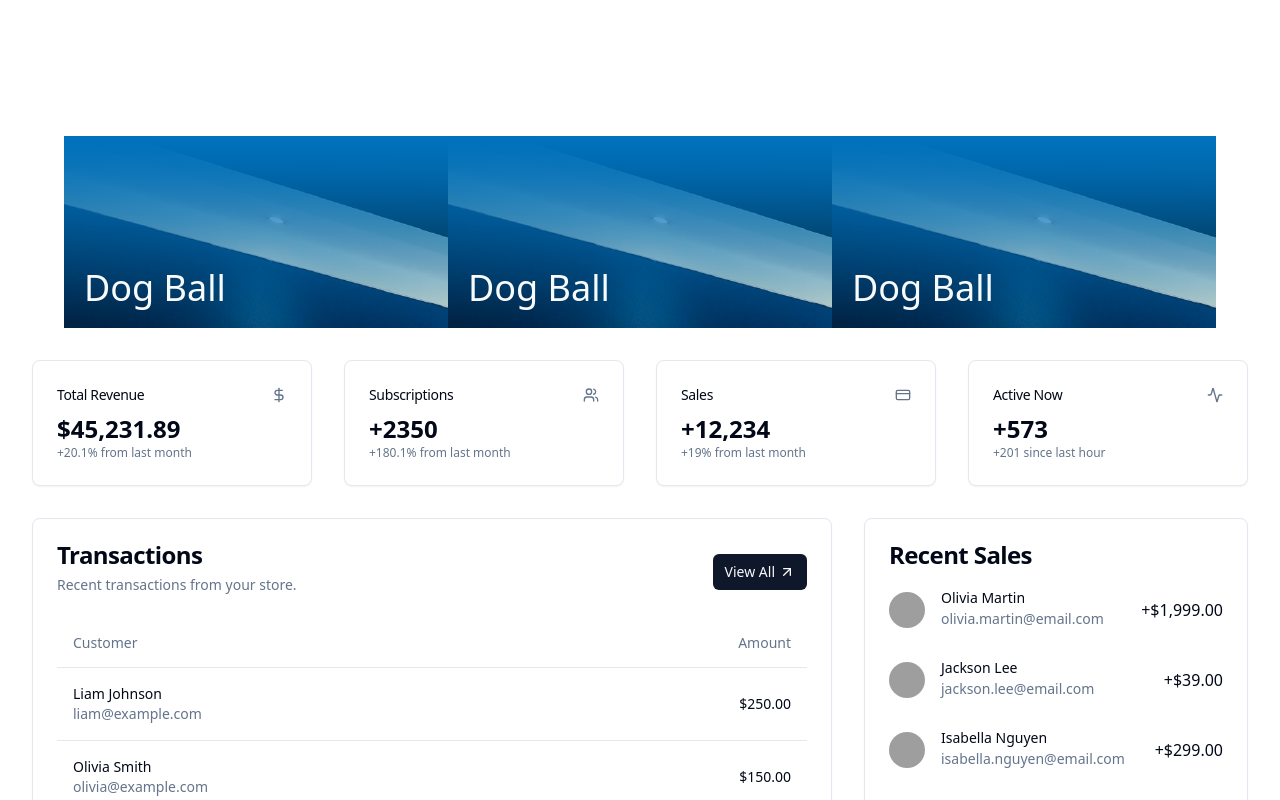
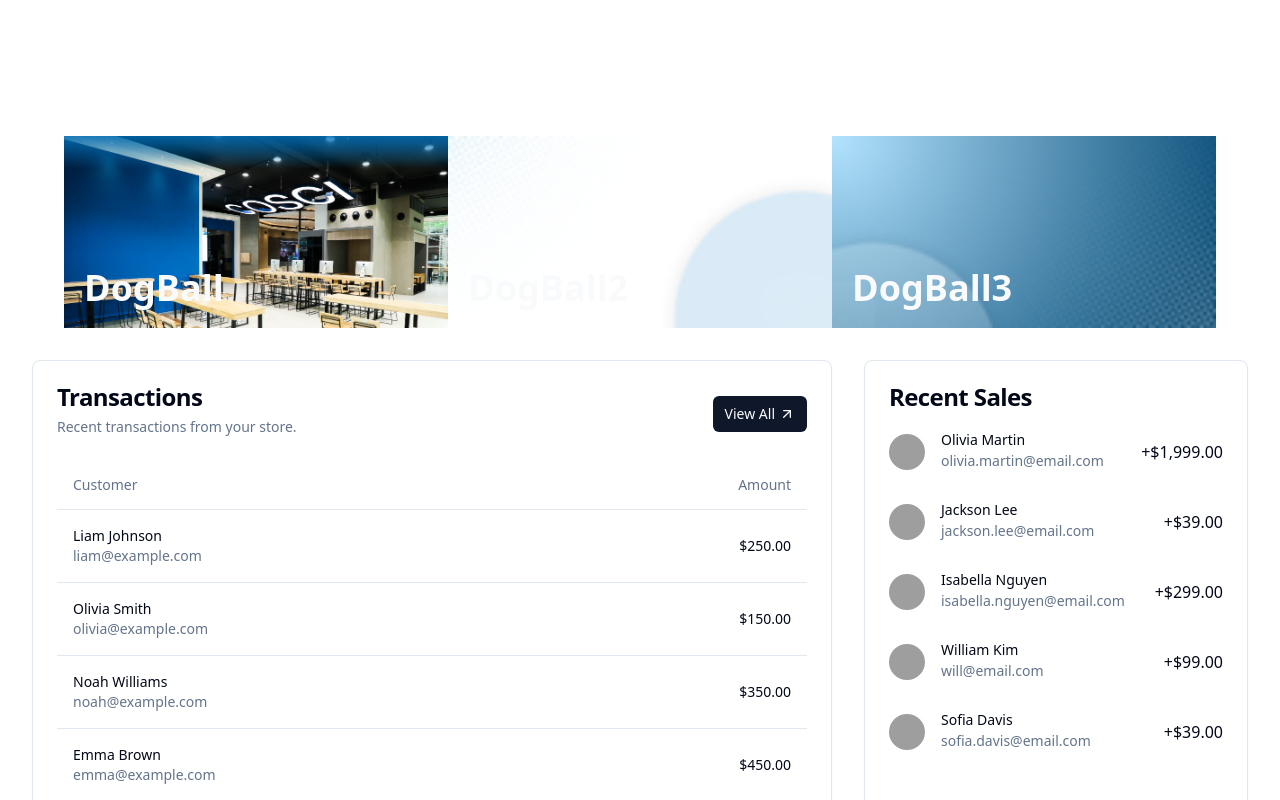
Before and after one commit to ppaauuoo/hcu-web-project, a React (Vite) app in the folder frontend/: page / in a window 1280 px wide. Shown: the part 920-1720 px from the top of the page. Built offline with nearby package versions, Linux system fonts and the light colour scheme; grey boxes are pictures that could not be loaded.

Commit message:
feat(UI): configurable hero button

```diff
--- a/frontend/src/pages/Home.tsx
+++ b/frontend/src/pages/Home.tsx
@@ -41,15 +41,16 @@ import { Link } from "react-router-dom";
 import * as React from "react";
 
 
-function HeroButton() {
+function HeroButton({ bgimg, context }: { bgimg: string, context: string }) {
   return (
     <Button className="p-0 h-48 rounded-none  ">
-      {/* <img
-        className="object-cover w-full h-full"
-        src="/hero.png"
-        alt="Hero Image"
-      /> */}
-      <div className="p-5 flex text-4xl w-full h-full items-end justify-start hover:opacity-50" style={{ backgroundImage: 'url(./hero.png)' }}>Dog Ball</div>
+
+      <div className="p-5 flex  w-full h-full items-end justify-start hover:opacity-50 " style={{ backgroundImage: `url(${bgimg})`, backgroundSize: 'cover', backgroundPosition: 'center', backgroundRepeat: 'no-repeat' }}>
+        <p className="text-4xl font-bold">
+          {context}
+        </p>
+
+      </div>
 
 
     </Button>
@@ -67,13 +68,6 @@ export default function Home() {
   return (
     <>
       <div className="overflow-hidden absolute w-full h-screen flex justify-center z-0">
-        {/* <img
-          className="object-cover w-full h-full"
-          src="/hero.png"
-          alt="Hero Image"
-        /> */}
-
-
         <Carousel
 
           plugins={[plugin.current]}
@@ -104,80 +98,25 @@ export default function Home() {
 
 
       <div className="relative min-h-screen">
-        <div className=" h-96"></div>
-        <div className=" h-96"></div>
-        <div className=" h-72"></div>
+        <div className=" h-96 p-96 "></div>
+        <div className=" h-72 "></div>
+        {/* <div className=" h-96"></div>
+        <div className=" h-72"></div> */}
         {/* <div className=" grid grid-cols-2 md:grid-cols-3  justify-items-stretch px-4 md:px-16 gap-0 z-20">
           <div></div>
           <div></div>
           <HeroButton />
         </div> */}
         <div className=" grid grid-cols-2 md:grid-cols-3  justify-items-stretch px-4 md:px-16 gap-0 z-20">
-          <HeroButton />
-          <HeroButton />
-          <HeroButton />
+          <HeroButton bgimg="/hero.png" context="DogBall" />
+          <HeroButton bgimg="/B1.png" context="DogBall2" />
+          <HeroButton bgimg="/B2.png" context="DogBall3" />
         </div>
       </div>
 
 
       <div className="flex-col">
         <main className="flex flex-1 flex-col gap-4 p-4 md:gap-8 md:p-8">
-          <div className="grid gap-4 md:grid-cols-2 md:gap-8 lg:grid-cols-4">
-            <Card x-chunk="dashboard-01-chunk-0">
-              <CardHeader className="flex flex-row items-center justify-between space-y-0 pb-2">
-                <CardTitle className="text-sm font-medium">
-                  Total Revenue
-                </CardTitle>
-                <DollarSign className="h-4 w-4 text-muted-foreground" />
-              </CardHeader>
-              <CardContent>
-                <div className="text-2xl font-bold">$45,231.89</div>
-                <p className="text-xs text-muted-foreground">
-                  +20.1% from last month
-                </p>
-              </CardContent>
-            </Card>
-            <Card x-chunk="dashboard-01-chunk-1">
-              <CardHeader className="flex flex-row items-center justify-between space-y-0 pb-2">
-                <CardTitle className="text-sm font-medium">
-                  Subscriptions
-                </CardTitle>
-                <Users className="h-4 w-4 text-muted-foreground" />
-              </CardHeader>
-              <CardContent>
-                <div className="text-2xl font-bold">+2350</div>
-                <p className="text-xs text-muted-foreground">
-                  +180.1% from last month
-                </p>
-              </CardContent>
-            </Card>
-            <Card x-chunk="dashboard-01-chunk-2">
-              <CardHeader className="flex flex-row items-center justify-between space-y-0 pb-2">
-                <CardTitle className="text-sm font-medium">Sales</CardTitle>
-                <CreditCard className="h-4 w-4 text-muted-foreground" />
-              </CardHeader>
-              <CardContent>
-                <div className="text-2xl font-bold">+12,234</div>
-                <p className="text-xs text-muted-foreground">
-                  +19% from last month
-                </p>
-              </CardContent>
-            </Card>
-            <Card x-chunk="dashboard-01-chunk-3">
-              <CardHeader className="flex flex-row items-center justify-between space-y-0 pb-2">
-                <CardTitle className="text-sm font-medium">
-                  Active Now
-                </CardTitle>
-                <Activity className="h-4 w-4 text-muted-foreground" />
-              </CardHeader>
-              <CardContent>
-                <div className="text-2xl font-bold">+573</div>
-                <p className="text-xs text-muted-foreground">
-                  +201 since last hour
-                </p>
-              </CardContent>
-            </Card>
-          </div>
           <div className="grid gap-4 md:gap-8 lg:grid-cols-2 xl:grid-cols-3">
             <Card className="xl:col-span-2" x-chunk="dashboard-01-chunk-4">
               <CardHeader className="flex flex-row items-center">
```
Also changed, not shown: frontend/public/B1.png (added), frontend/public/B2.png (added).
